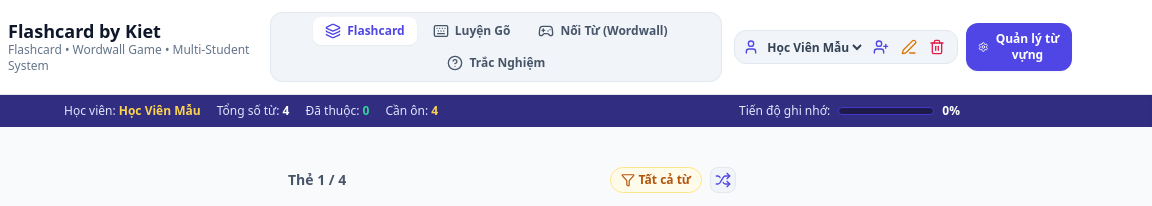
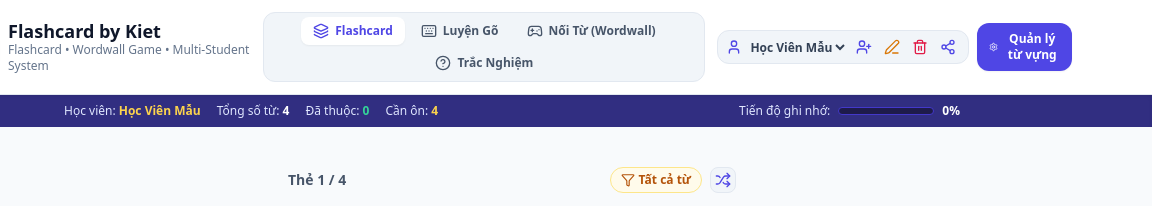
Before and after one commit to peskiettete-design/mrkiet-vocab, a plain HTML site: page index.html in a window 1280 px wide. Shown: the top 206 px of the page, 128-1280 px from the left. Drawn offline with nearby package versions, Linux system fonts and the light colour scheme.

Commit message:
Update index.html

```diff
--- a/index.html
+++ b/index.html
@@ -74,6 +74,10 @@
                     <button onclick="deleteCurrentStudent()" class="p-1 hover:bg-slate-200 text-rose-600 rounded-lg" title="Xóa học viên hiện tại">
                         <i data-lucide="trash-2" class="w-4 h-4"></i>
                     </button>
+                    <!-- Nút Chia Sẻ Link Học Viên -->
+<button onclick="shareStudentLink()" class="p-1 hover:bg-slate-200 text-indigo-600 rounded-lg" title="Sao chép link chia sẻ bài học">
+    <i data-lucide="share-2" class="w-4 h-4"></i>
+</button>
                 </div>
 
                 <button onclick="openManageModal()" class="px-3 py-2 bg-indigo-600 hover:bg-indigo-700 text-white rounded-xl text-xs font-bold transition-all flex items-center gap-1.5 shadow-sm">
```
